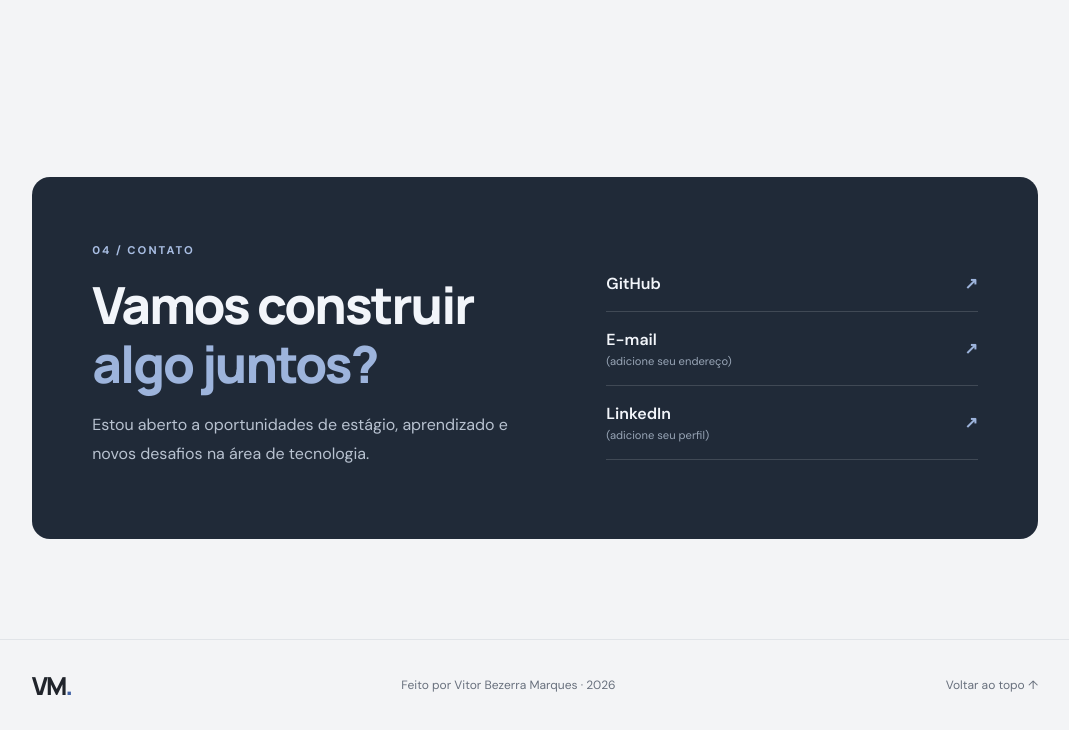
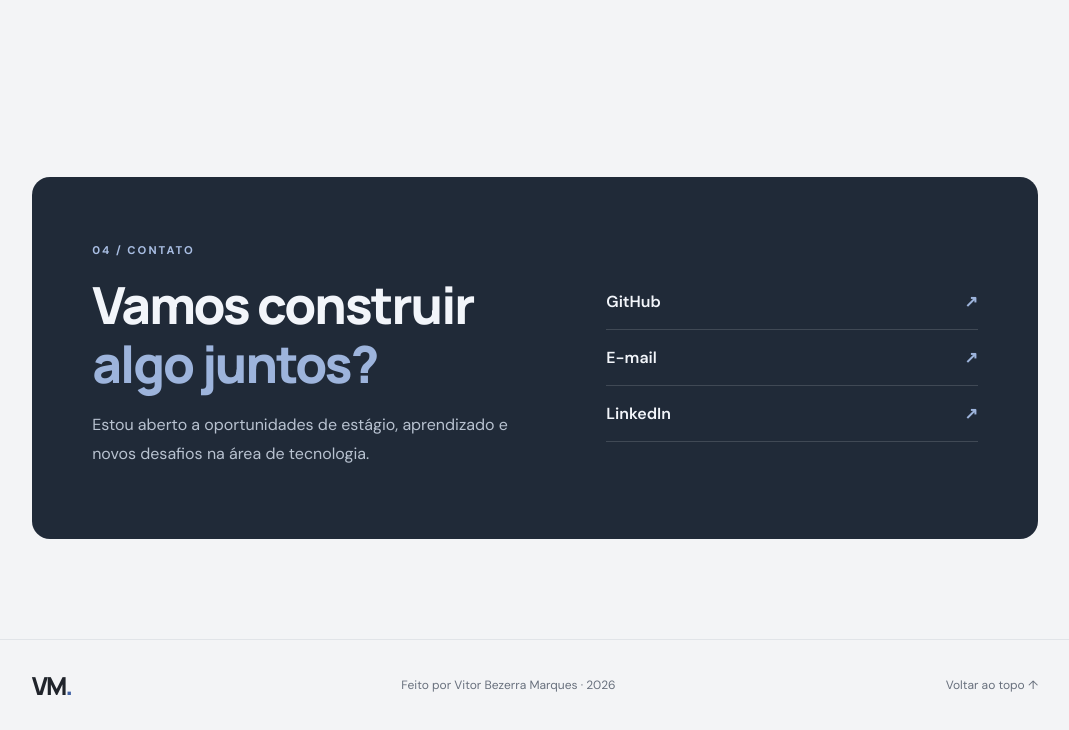
Before and after one commit to VitorMarques07/portfolio-vitor, a plain HTML site: page index.html in a window 1280 px wide. Shown: the part 4027-4757 px from the top of the page, without its empty margins (105-1174 px from the left). Drawn offline with Linux system fonts and the light colour scheme.

Commit message:
Atualiza links de contato: LinkedIn e e-mail

```diff
--- a/index.html
+++ b/index.html
@@ -42,6 +42,6 @@
 <article class="project-card reveal"><div class="project-visual visual-tasks"><span class="visual-label">03 — JAVASCRIPT</span><div class="task-graphic"><div>✓ Organizar estudos</div><div>○ Criar tarefas</div><div>○ Acompanhar progresso</div></div></div><div class="project-info"><div class="project-top"><span class="project-type">APLICAÇÃO WEB</span><span class="project-status planned">Planejado</span></div><h3>Lista de tarefas</h3><p>Aplicação simples para cadastrar, concluir e excluir tarefas, praticando interatividade no navegador.</p><div class="tags"><span>HTML</span><span>CSS</span><span>JavaScript</span></div></div></article>
 <article class="project-card reveal"><div class="project-visual visual-excel"><span class="visual-label">04 — MICROSOFT EXCEL</span><div class="sheet-graphic"><b>CONTROLE FINANCEIRO</b><div class="sheet-row"><i></i><i></i><i></i></div><div class="sheet-row"><i></i><i></i><i></i></div><div class="sheet-row"><i></i><i></i><i></i></div></div></div><div class="project-info"><div class="project-top"><span class="project-type">PLANILHA</span><span class="project-status planned">Planejado</span></div><h3>Controle financeiro</h3><p>Planilha para organizar receitas e despesas, usando fórmulas e recursos básicos do Excel.</p><div class="tags"><span>Excel</span><span>Organização de dados</span></div></div></article>
 </div></section>
-<section class="section contact" id="contato"><div class="contact-panel reveal"><div><p class="eyebrow">04 / CONTATO</p><h2>Vamos construir<br><span>algo juntos?</span></h2><p>Estou aberto a oportunidades de estágio, aprendizado e novos desafios na área de tecnologia.</p></div><div class="contact-links"><a href="https://github.com/VitorMarques07" target="_blank" rel="noreferrer"><span>GitHub</span><b>↗</b></a><a href="mailto:SEU-EMAIL@EXEMPLO.COM"><span>E-mail <small>(adicione seu endereço)</small></span><b>↗</b></a><a href="https://www.linkedin.com/" target="_blank" rel="noreferrer"><span>LinkedIn <small>(adicione seu perfil)</small></span><b>↗</b></a></div></div></section>
+<section class="section contact" id="contato"><div class="contact-panel reveal"><div><p class="eyebrow">04 / CONTATO</p><h2>Vamos construir<br><span>algo juntos?</span></h2><p>Estou aberto a oportunidades de estágio, aprendizado e novos desafios na área de tecnologia.</p></div><div class="contact-links"><a href="https://github.com/VitorMarques07" target="_blank" rel="noreferrer"><span>GitHub</span><b>↗</b></a><a href="mailto:vitorbezerramaqrues.07@gmail.com"><span>E-mail</span><b>↗</b></a><a href="https://www.linkedin.com/in/vitor-bezerra-marques-116b10376" target="_blank" rel="noreferrer"><span>LinkedIn</span><b>↗</b></a></div></div></section>
 </main><footer class="footer"><a class="logo" href="#inicio">VM<span>.</span></a><p>Feito por Vitor Bezerra Marques · <span id="year"></span></p><a href="#inicio">Voltar ao topo ↑</a></footer>
 </body></html>
```
